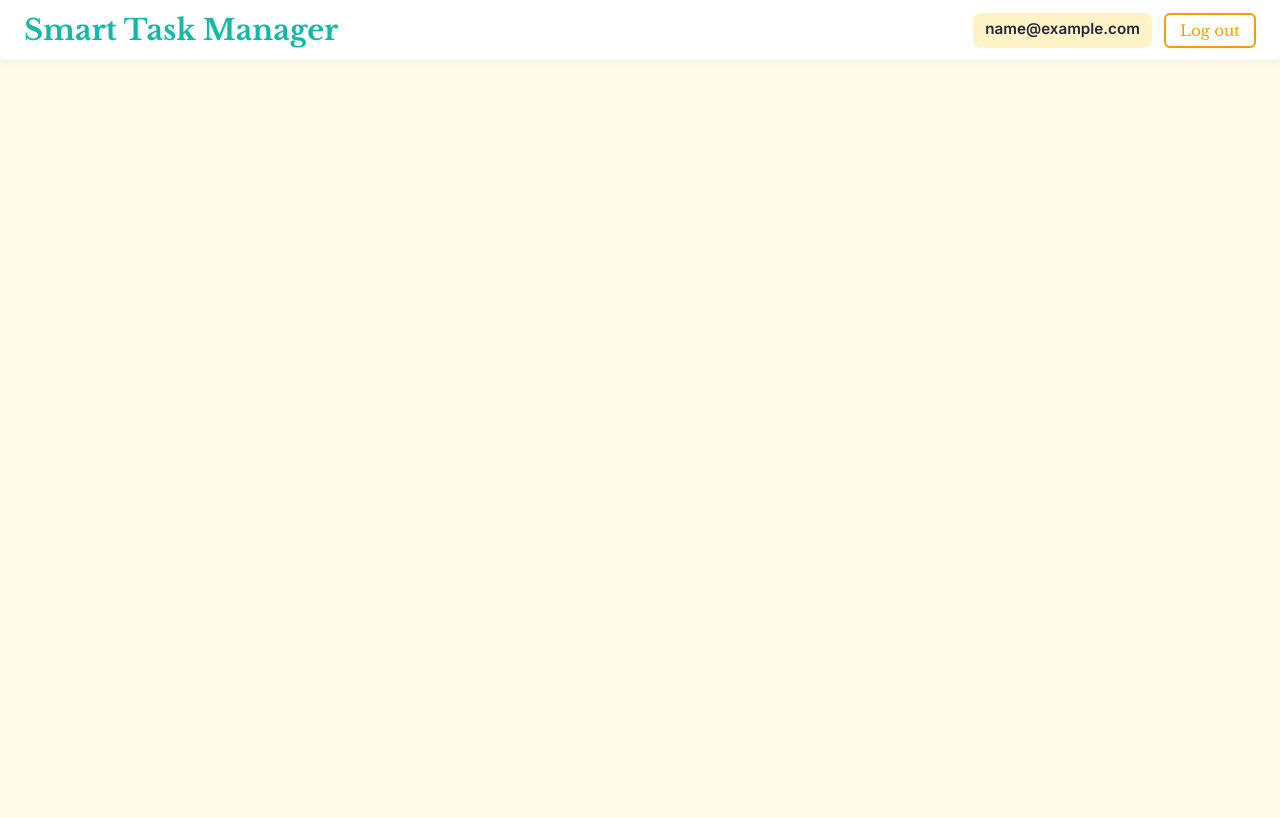
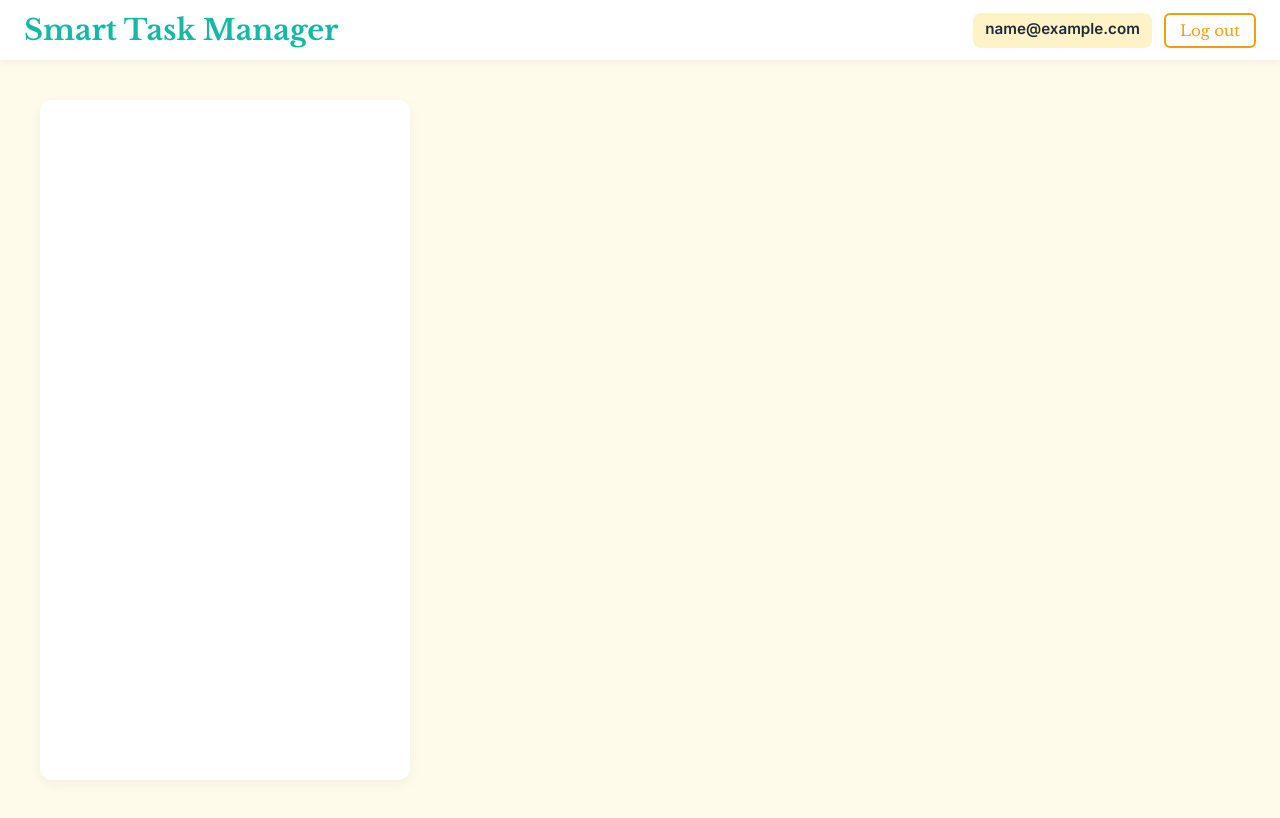
Before and after one commit to DaaniKhan/SmartTaskManager, a React (Vite) app in the folder frontend/: page /home in a window 1280 px wide. Built offline with nearby package versions, Linux system fonts and the light colour scheme; sample sign-in values are in the browser's storage; a web font is replaced by a local one.

Commit message:
Add Home Styles

```diff
--- a/frontend/src/pages/Home.jsx
+++ b/frontend/src/pages/Home.jsx
@@ -1,7 +1,16 @@
+import "../styles/Home.css"
+
 const Home = () => {
-    return (
-        <></>
-    )
+  return (
+    <div className="home-wrapper">
+      <div className="task-form-pane">
+
+      </div>
+      <div className="task-list-pane">
+
+      </div>
+    </div>
+  )
 }
 
 export default Home
--- /dev/null
+++ b/frontend/src/styles/Home.css
@@ -0,0 +1,46 @@
+body {
+  background-color: var(--background);
+  color: var(--text-primary);
+  font-family: 'Inter', sans-serif;
+  margin: 0;
+}
+
+.home-wrapper {
+  display: flex;
+  height: calc(100vh - 80px);
+  padding: 20px;
+  gap: 20px;
+  box-sizing: border-box;
+}
+
+.task-form-pane {
+  width: 30%;
+  background-color: var(--surface);
+  padding: 20px;
+  border-radius: 12px;
+  box-shadow: 0 4px 12px rgba(0, 0, 0, 0.05);
+  overflow-y: auto;
+}
+
+.task-list-pane {
+  width: 70%;
+  background-color: var(--background);
+  padding: 20px;
+  border-radius: 12px;
+  overflow-y: auto;
+  display: flex;
+  flex-direction: column;
+  gap: 16px;
+}
+
+/* Responsive layout for smaller screens */
+@media (max-width: 768px) {
+  .home-wrapper {
+    flex-direction: column;
+  }
+
+  .task-form-pane,
+  .task-list-pane {
+    width: 100%;
+  }
+}
```
